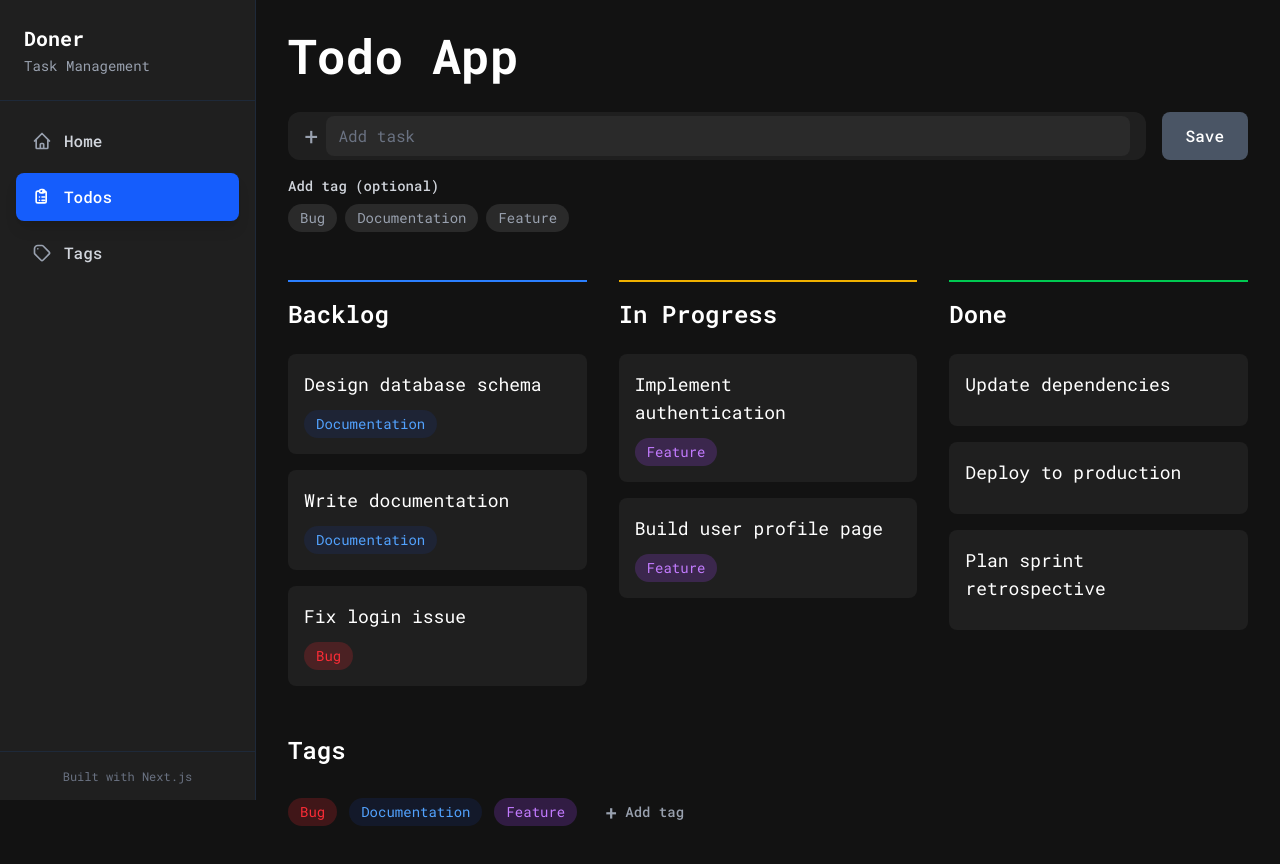
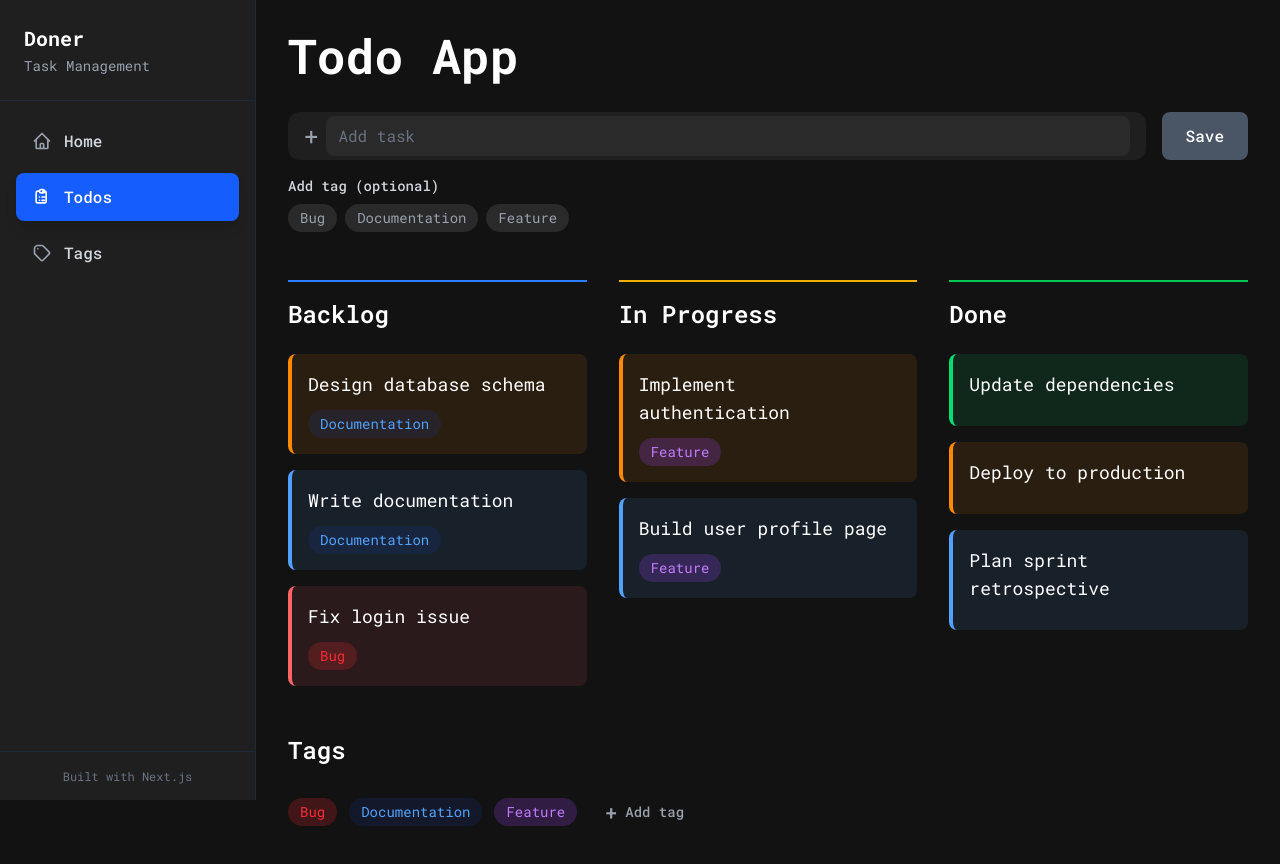
Before and after one commit to kostyniuk/doner, a Next.js app: page /todos in a window 1280 px wide. Built offline with nearby package versions, Linux system fonts and the light colour scheme; a web font is replaced by a local one.

Commit message:
add priorities

```diff
--- a/app/todos/constants.ts
+++ b/app/todos/constants.ts
@@ -19,6 +19,44 @@ export const TODO_STATUS_COLORS = {
   [TODO_STATUSES.BACKLOG]: 'border-t-blue-500',
   [TODO_STATUSES.IN_PROGRESS]: 'border-t-yellow-500',
   [TODO_STATUSES.DONE]: 'border-t-green-500',
+} as const;
+
+// Priority types
+export const PRIORITIES = {
+  LOW: 'low',
+  MEDIUM: 'medium',
+  HIGH: 'high',
+  URGENT: 'urgent',
+} as const;
+
+export type Priority = typeof PRIORITIES[keyof typeof PRIORITIES];
+
+// Priority configurations
+export const PRIORITY_CONFIGS = {
+  [PRIORITIES.LOW]: {
+    id: PRIORITIES.LOW,
+    name: 'Low',
+    color: 'border-l-green-400',
+    bgColor: 'bg-green-400/10',
+  },
+  [PRIORITIES.MEDIUM]: {
+    id: PRIORITIES.MEDIUM,
+    name: 'Medium',
+    color: 'border-l-blue-400',
+    bgColor: 'bg-blue-400/10',
+  },
+  [PRIORITIES.HIGH]: {
+    id: PRIORITIES.HIGH,
+    name: 'High',
+    color: 'border-l-orange-400',
+    bgColor: 'bg-orange-400/10',
+  },
+  [PRIORITIES.URGENT]: {
+    id: PRIORITIES.URGENT,
+    name: 'Urgent',
+    color: 'border-l-red-400',
+    bgColor: 'bg-red-400/10',
+  },
 } as const;
 
 // Tag types
@@ -57,12 +95,14 @@ export const UI_TEXT = {
   TASK_NAME: 'Task Name',
   TAGS: 'Tags',
   STATUS: 'Status',
+  PRIORITY: 'Priority',
   SAVE: 'Save',
   CANCEL: 'Cancel',
   DELETE: 'Delete',
   EDIT_TODO: 'Edit Todo',
   TODO_APP: 'Todo App',
   ENTER_TASK_NAME: 'Enter task name',
+  SELECT_PRIORITY: 'Select priority',
 } as const;
 
 // Modal actions
--- a/app/todos/helper.ts
+++ b/app/todos/helper.ts
@@ -1,9 +1,10 @@
-import { TODO_STATUSES, TODO_STATUS_DISPLAY_NAMES, TODO_STATUS_COLORS, TodoStatus } from './constants';
+import { TODO_STATUSES, TODO_STATUS_DISPLAY_NAMES, TODO_STATUS_COLORS, TodoStatus, Priority, PRIORITY_CONFIGS } from './constants';
 
 export interface Todo {
   id: number;
   text: string;
   status: TodoStatus;
+  priority?: Priority;
   tags?: string[];
 }
 
@@ -37,3 +38,15 @@ export const getNextStatus = (currentStatus: TodoStatus): TodoStatus => {
       return TODO_STATUSES.BACKLOG;
   }
 };
+
+export const getPriorityConfig = (priority: Priority) => {
+  return PRIORITY_CONFIGS[priority];
+};
+
+export const getPriorityColor = (priority: Priority) => {
+  return PRIORITY_CONFIGS[priority]?.color || '';
+};
+
+export const getPriorityBgColor = (priority: Priority) => {
+  return PRIORITY_CONFIGS[priority]?.bgColor || '';
+};
--- a/app/todos/page.tsx
+++ b/app/todos/page.tsx
@@ -8,17 +8,17 @@ import TagsSection from './tags-section';
 import { useTodos } from './use-todos';
 import { useModal } from './use-modal';
 import { Tag as TagType, getColumnTodos, getColumnColor, getColumnTitle, getNextStatus } from './helper';
-import { TODO_STATUSES, TAG_CONFIGS, UI_TEXT } from './constants';
+import { TODO_STATUSES, TAG_CONFIGS, UI_TEXT, PRIORITIES } from './constants';
 
 const initialTodos = [
-  { id: 1, text: 'Design database schema', status: TODO_STATUSES.BACKLOG, tags: [TAG_CONFIGS.documentation.id] },
-  { id: 2, text: 'Write documentation', status: TODO_STATUSES.BACKLOG, tags: [TAG_CONFIGS.documentation.id] },
-  { id: 3, text: 'Fix login issue', status: TODO_STATUSES.BACKLOG, tags: [TAG_CONFIGS.bug.id] },
-  { id: 4, text: 'Implement authentication', status: TODO_STATUSES.IN_PROGRESS, tags: [TAG_CONFIGS.feature.id] },
-  { id: 5, text: 'Build user profile page', status: TODO_STATUSES.IN_PROGRESS, tags: [TAG_CONFIGS.feature.id] },
-  { id: 6, text: 'Update dependencies', status: TODO_STATUSES.DONE },
-  { id: 7, text: 'Deploy to production', status: TODO_STATUSES.DONE },
-  { id: 8, text: 'Plan sprint retrospective', status: TODO_STATUSES.DONE },
+  { id: 1, text: 'Design database schema', status: TODO_STATUSES.BACKLOG, priority: PRIORITIES.HIGH, tags: [TAG_CONFIGS.documentation.id] },
+  { id: 2, text: 'Write documentation', status: TODO_STATUSES.BACKLOG, priority: PRIORITIES.MEDIUM, tags: [TAG_CONFIGS.documentation.id] },
+  { id: 3, text: 'Fix login issue', status: TODO_STATUSES.BACKLOG, priority: PRIORITIES.URGENT, tags: [TAG_CONFIGS.bug.id] },
+  { id: 4, text: 'Implement authentication', status: TODO_STATUSES.IN_PROGRESS, priority: PRIORITIES.HIGH, tags: [TAG_CONFIGS.feature.id] },
+  { id: 5, text: 'Build user profile page', status: TODO_STATUSES.IN_PROGRESS, priority: PRIORITIES.MEDIUM, tags: [TAG_CONFIGS.feature.id] },
+  { id: 6, text: 'Update dependencies', status: TODO_STATUSES.DONE, priority: PRIORITIES.LOW },
+  { id: 7, text: 'Deploy to production', status: TODO_STATUSES.DONE, priority: PRIORITIES.HIGH },
+  { id: 8, text: 'Plan sprint retrospective', status: TODO_STATUSES.DONE, priority: PRIORITIES.MEDIUM },
 ];
 
 const TodosPage = () => {
--- a/app/todos/todo-modal.tsx
+++ b/app/todos/todo-modal.tsx
@@ -4,7 +4,8 @@ import Modal from '../ui/modal';
 import Button from '../ui/button';
 import Input from '../ui/input';
 import TagSelector from '../ui/tag-selector';
-import { TODO_STATUS_DISPLAY_NAMES, UI_TEXT, BUTTON_VARIANTS } from './constants';
+import PrioritySelector from '../ui/priority-selector';
+import { TODO_STATUS_DISPLAY_NAMES, UI_TEXT, BUTTON_VARIANTS, Priority } from './constants';
 
 interface TodoModalProps {
   todo: TodoType | null;
@@ -25,11 +26,13 @@ const TodoModal: React.FC<TodoModalProps> = ({
 }) => {
   const [editedText, setEditedText] = useState('');
   const [selectedTags, setSelectedTags] = useState<string[]>([]);
+  const [selectedPriority, setSelectedPriority] = useState<Priority | undefined>(undefined);
 
   useEffect(() => {
     if (todo) {
       setEditedText(todo.text);
       setSelectedTags(todo.tags || []);
+      setSelectedPriority(todo.priority);
     }
   }, [todo]);
 
@@ -38,6 +41,7 @@ const TodoModal: React.FC<TodoModalProps> = ({
       onUpdate(todo.id, {
         text: editedText.trim(),
         tags: selectedTags.length > 0 ? selectedTags : undefined,
+        priority: selectedPriority,
       });
       onClose();
     }
@@ -63,6 +67,10 @@ const TodoModal: React.FC<TodoModalProps> = ({
     });
   };
 
+  const handlePriorityChange = (priority: Priority) => {
+    setSelectedPriority(selectedPriority === priority ? undefined : priority);
+  };
+
   const getStatusDisplay = (status: TodoType['status']) => {
     return TODO_STATUS_DISPLAY_NAMES[status] || status;
   };
@@ -80,6 +88,13 @@ const TodoModal: React.FC<TodoModalProps> = ({
           onChange={setEditedText}
           label={UI_TEXT.TASK_NAME}
           placeholder={UI_TEXT.ENTER_TASK_NAME}
+        />
+
+        {/* Priority */}
+        <PrioritySelector
+          selectedPriority={selectedPriority}
+          onPriorityChange={handlePriorityChange}
+          label={UI_TEXT.PRIORITY}
         />
 
         {/* Tags */}
--- a/app/todos/todo.tsx
+++ b/app/todos/todo.tsx
@@ -1,5 +1,5 @@
 import React from 'react';
-import { Todo as TodoType, Tag as TagType } from './helper';
+import { Todo as TodoType, Tag as TagType, getPriorityColor, getPriorityBgColor } from './helper';
 import Tag from '../tag/tag';
 import { TodoStatus } from './constants';
 
@@ -12,9 +12,17 @@ interface TodoProps {
 }
 
 const Todo: React.FC<TodoProps> = ({ todo, tags, onMoveTodo, getNextStatus, onEdit }) => {
+  const priorityColor = todo.priority ? getPriorityColor(todo.priority) : '';
+  const priorityBgColor = todo.priority ? getPriorityBgColor(todo.priority) : '';
+
   return (
     <div
-      className="bg-[#1f1f1f] rounded-lg p-4 hover:bg-[#2a2a2a] transition-colors group cursor-pointer"
+      className={`
+        bg-[#1f1f1f] rounded-lg p-4 hover:bg-[#2a2a2a] transition-colors group cursor-pointer
+        ${todo.priority ? priorityBgColor : ''}
+        ${todo.priority ? priorityColor : ''}
+        border-l-4
+      `}
       onClick={() => onEdit(todo)}
     >
       <div className="flex justify-between items-start mb-3">
--- /dev/null
+++ b/app/ui/priority-selector.tsx
@@ -0,0 +1,49 @@
+import React from 'react';
+import { Priority, PRIORITY_CONFIGS, UI_TEXT } from '../todos/constants';
+
+interface PrioritySelectorProps {
+  selectedPriority?: Priority;
+  onPriorityChange: (priority: Priority) => void;
+  label?: string;
+  className?: string;
+}
+
+const PrioritySelector: React.FC<PrioritySelectorProps> = ({
+  selectedPriority,
+  onPriorityChange,
+  label,
+  className = ''
+}) => {
+  return (
+    <div className={className}>
+      {label && (
+        <label className="block text-sm font-medium text-gray-300 mb-2">
+          {label}
+        </label>
+      )}
+      <div className="grid grid-cols-2 gap-2">
+        {Object.values(PRIORITY_CONFIGS).map((priority) => {
+          const isSelected = selectedPriority === priority.id;
+          return (
+            <button
+              key={priority.id}
+              onClick={() => onPriorityChange(priority.id)}
+              className={`
+                flex items-center gap-2 px-3 py-2 rounded-lg text-sm font-medium transition-colors
+                ${isSelected
+                  ? `${priority.bgColor} ${priority.color.replace('border-l-', 'border-')} border-2`
+                  : 'bg-[#2a2a2a] text-gray-400 hover:text-white hover:bg-[#3a3a3a]'
+                }
+              `}
+            >
+              <div className={`w-2 h-2 rounded-full ${priority.color.replace('border-l-', 'bg-')}`}></div>
+              {priority.name}
+            </button>
+          );
+        })}
+      </div>
+    </div>
+  );
+};
+
+export default PrioritySelector;
```
